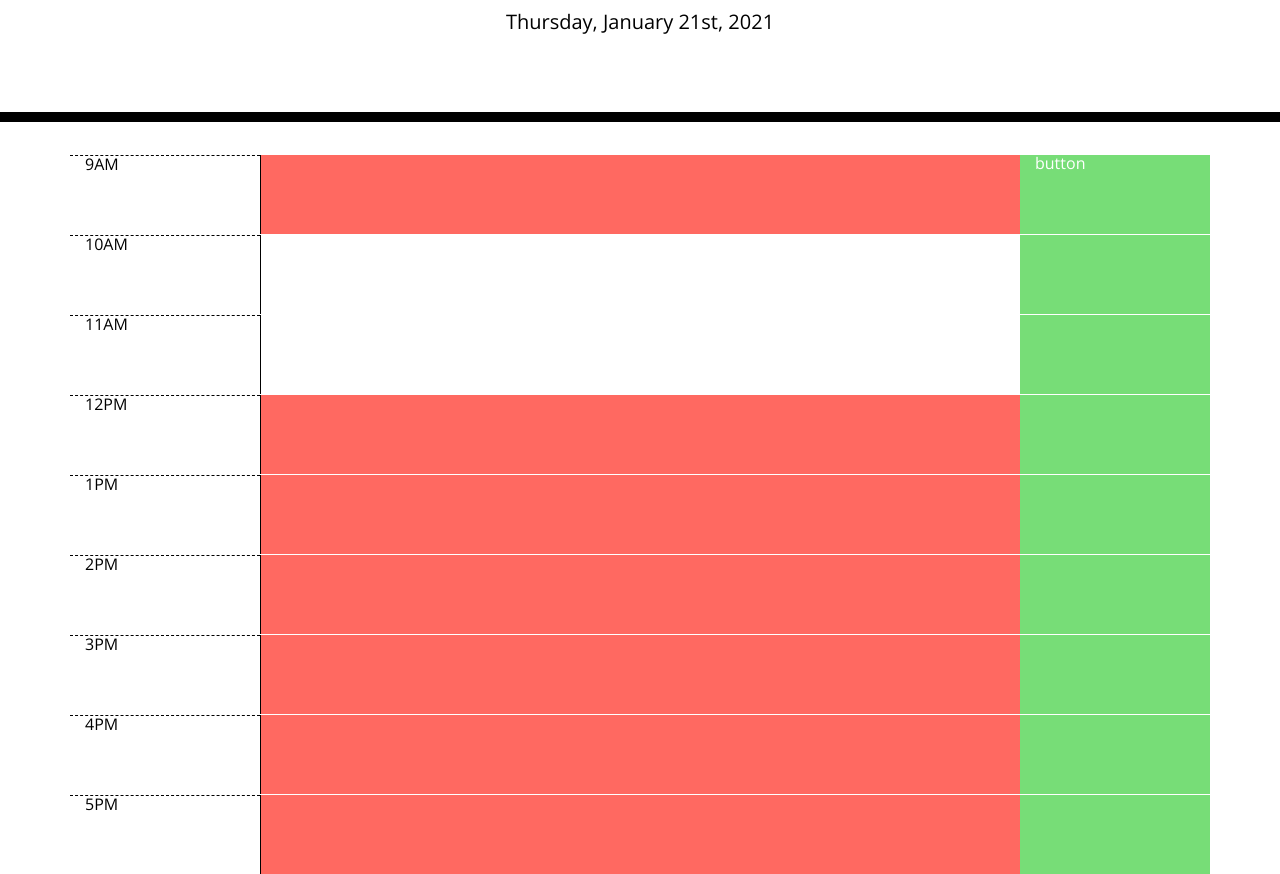
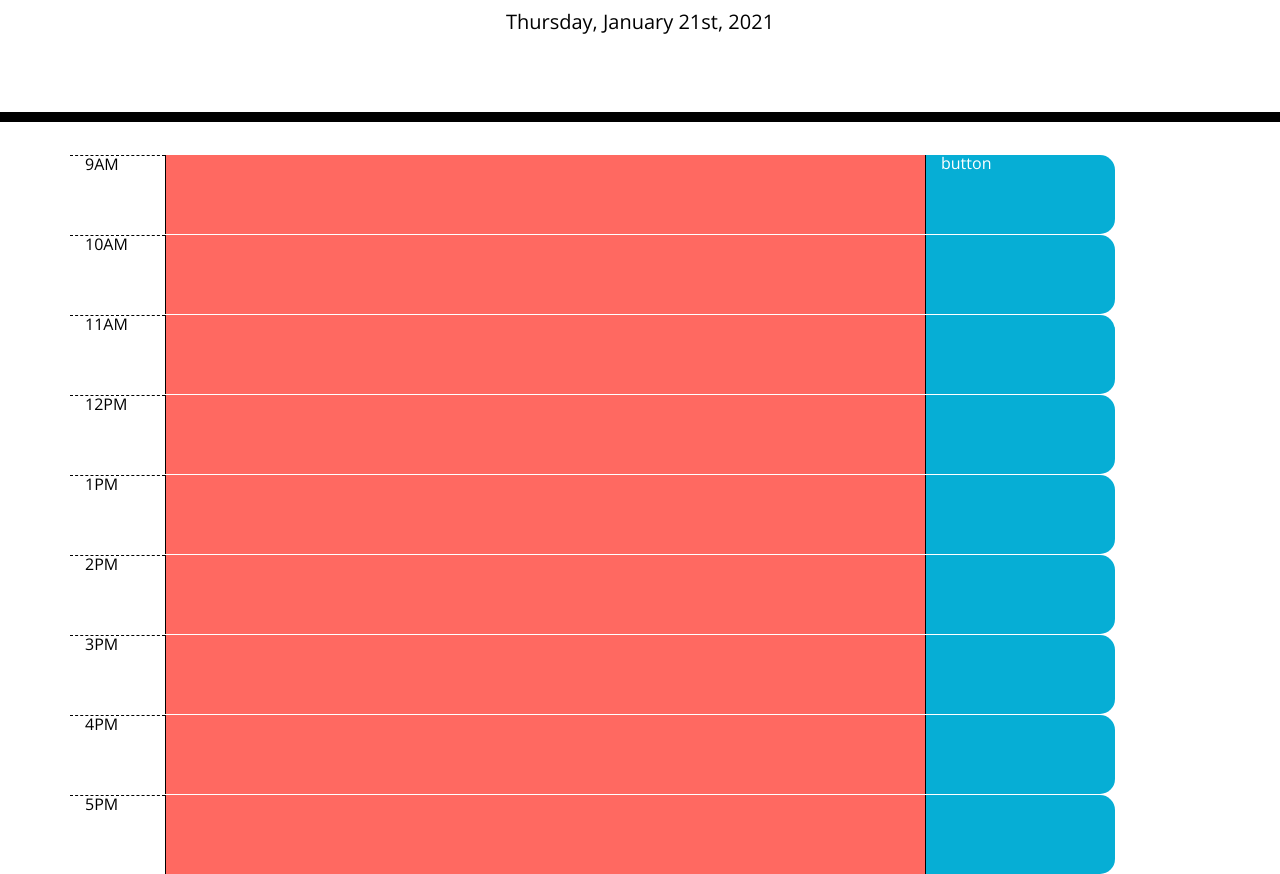
Before and after one commit to DaveyManuel/Work_Day_Scheduler, a plain HTML site: page index.html in a window 1280 px wide. Shown: the part 182-1056 px from the top of the page. Drawn offline with nearby package versions, Linux system fonts and the light colour scheme.

Commit message:
added if then statements to each userInput section so that it would change style dependent on time

```diff
--- a/index.html
+++ b/index.html
@@ -31,49 +31,49 @@
     <div class="container">
       <!-- Timeblocks go here -->
       <div class="row">
-        <div class="col-2" id="9AM"></div>
+        <div class="col-1" id="9AM"></div>
         <textarea class="col-8" id="userInput9" data-number="9"></textarea>
-        <div class="col-2 future">button</div>
+        <div class="col-2">button</div>
       </div>
       <div class="row">
-        <div class="col-2 " id="10AM"></div>
+        <div class="col-1" id="10AM"></div>
         <textarea class="col-8" id="userInput10" data-number="10"></textarea>
-        <div class="col-2 future"></div>
+        <div class="col-2"></div>
       </div>
       <div class="row">
-        <div class="col-2" id="11AM"></div>
+        <div class="col-1" id="11AM"></div>
         <textarea class="col-8"id="userInput11" data-number="11"></textarea>
-        <div class="col-2 future"></div>
+        <div class="col-2"></div>
       </div>
       <div class="row">
-        <div class="col-2" id="12PM"></div>
-        <textarea class="col-8 present"id="userInput12" data-number="12"></textarea>
-        <div class="col-2 future"></div>
+        <div class="col-1" id="12PM"></div>
+        <textarea class="col-8"id="userInput12" data-number="12"></textarea>
+        <div class="col-2"></div>
       </div>
       <div class="row">
-        <div class="col-2" id="1PM"></div>
-        <textarea class="col-8 present" id="userInput13" data-number="13"></textarea>
-        <div class="col-2 future"></div>
+        <div class="col-1" id="1PM"></div>
+        <textarea class="col-8" id="userInput13" data-number="13"></textarea>
+        <div class="col-2"></div>
       </div>
       <div class="row">
-        <div class="col-2" id="2PM"></div>
-        <textarea class="col-8 present" id="userInput14" data-number="14"></textarea>
-        <div class="col-2 future"></div>
+        <div class="col-1" id="2PM"></div>
+        <textarea class="col-8" id="userInput14" data-number="14"></textarea>
+        <div class="col-2"></div>
       </div>
       <div class="row">
-        <div class="col-2" id="3PM"></div>
-        <textarea class="col-8 present" id="userInput15" data-number="15"></textarea>
-        <div class="col-2 future"></div>
+        <div class="col-1" id="3PM"></div>
+        <textarea class="col-8" id="userInput15" data-number="15"></textarea>
+        <div class="col-2"></div>
       </div>
       <div class="row">
-        <div class="col-2" id="4PM"></div>
-        <textarea class="col-8 present" id="userInput16" data-number="16"></textarea>
-        <div class="col-2 future"></div>
+        <div class="col-1" id="4PM"></div>
+        <textarea class="col-8" id="userInput16" data-number="16"></textarea>
+        <div class="col-2"></div>
       </div>
       <div class="row">
-        <div class="col-2" id="5PM"></div>
-        <textarea class="col-8 present" id="userInput17" data-number="17"></textarea>
-        <div class="col-2 future"></div>
+        <div class="col-1" id="5PM"></div>
+        <textarea class="col-8" id="userInput17" data-number="17"></textarea>
+        <div class="col-2"></div>
       </div>
     </div>
 
--- a/script.js
+++ b/script.js
@@ -4,11 +4,15 @@ $( document ).ready(function() {
 
 const currentDay = moment().format('dddd, MMMM Do, YYYY');
 const currentHour = moment().hours();
+const saveBtn = $(".col-2")
 
 
 console.log(currentHour)
 
-const timeBlockContainer = $(".container");
+$("#currentDay").text(currentDay);
+
+saveBtn.addClass("saveBtn");
+//add icon to saveBtn using .text?
 
 $("#9AM").text("9AM").addClass("hour");
 $("#10AM").text("10AM").addClass("hour");
@@ -22,14 +26,12 @@ $("#5PM").text("5PM").addClass("hour");
 
 
 
-let x = $("#userInput9").data("number")
+let userInput9 = $("#userInput9").data("number")
 
-console.log(x);
-
-if (x<currentHour) {
+if (userInput9<currentHour) {
 
     $("#userInput9").addClass("past")
-} else if (x=currentHour){
+} else if (userInput9=currentHour){
 
     $("#userInput9").addClass("present")
 
@@ -37,6 +39,120 @@ if (x<currentHour) {
 
     $("#userInput9").addClass("future")
 }
+
+let userInput10 = $("#userInput10").data("number")
+
+if (userInput10<currentHour) {
+
+    $("#userInput10").addClass("past")
+} else if (userInput10=currentHour){
+
+    $("#userInput10").addClass("present")
+
+} else {
+
+    $("#userInput10").addClass("future")
+}
+
+let userInput11 = $("#userInput11").data("number")
+
+if (userInput11<currentHour) {
+
+    $("#userInput11").addClass("past")
+} else if (userInput11=currentHour){
+
+    $("#userInput11").addClass("present")
+
+} else {
+
+    $("#userInput11").addClass("future")
+}
+
+let userInput12 = $("#userInput12").data("number")
+
+if (userInput12<currentHour) {
+
+    $("#userInput12").addClass("past")
+} else if (userInput12=currentHour){
+
+    $("#userInput12").addClass("present")
+
+} else {
+
+    $("#userInput12").addClass("future")
+}
+
+let userInput13 = $("#userInput13").data("number")
+
+if (userInput13<currentHour) {
+
+    $("#userInput13").addClass("past")
+} else if (userInput13=currentHour){
+
+    $("#userInput13").addClass("present")
+
+} else {
+
+    $("#userInput13").addClass("future")
+}
+
+let userInput14 = $("#userInput14").data("number")
+
+if (userInput14<currentHour) {
+
+    $("#userInput14").addClass("past")
+} else if (userInput14=currentHour){
+
+    $("#userInput14").addClass("present")
+
+} else {
+
+    $("#userInput14").addClass("future")
+}
+
+let userInput15 = $("#userInput15").data("number")
+
+if (userInput15<currentHour) {
+
+    $("#userInput15").addClass("past")
+} else if (userInput15=currentHour){
+
+    $("#userInput15").addClass("present")
+
+} else {
+
+    $("#userInput15").addClass("future")
+}
+
+let userInput16 = $("#userInput16").data("number")
+
+if (userInput16<currentHour) {
+
+    $("#userInput16").addClass("past")
+} else if (userInput16=currentHour){
+
+    $("#userInput16").addClass("present")
+
+} else {
+
+    $("#userInput16").addClass("future")
+}
+
+let userInput17 = $("#userInput17").data("number")
+
+if (userInput17<currentHour) {
+
+    $("#userInput17").addClass("past")
+} else if (userInput17=currentHour){
+
+    $("#userInput17").addClass("present")
+
+} else {
+
+    $("#userInput17").addClass("future")
+}
+
+
 
 
 
@@ -61,7 +177,7 @@ if (x<currentHour) {
 
 // console.log(currentDay);
 
-$("#currentDay").text(currentDay)
+
 
 
 // let r = timeBlockContainer.append(hour)
```
